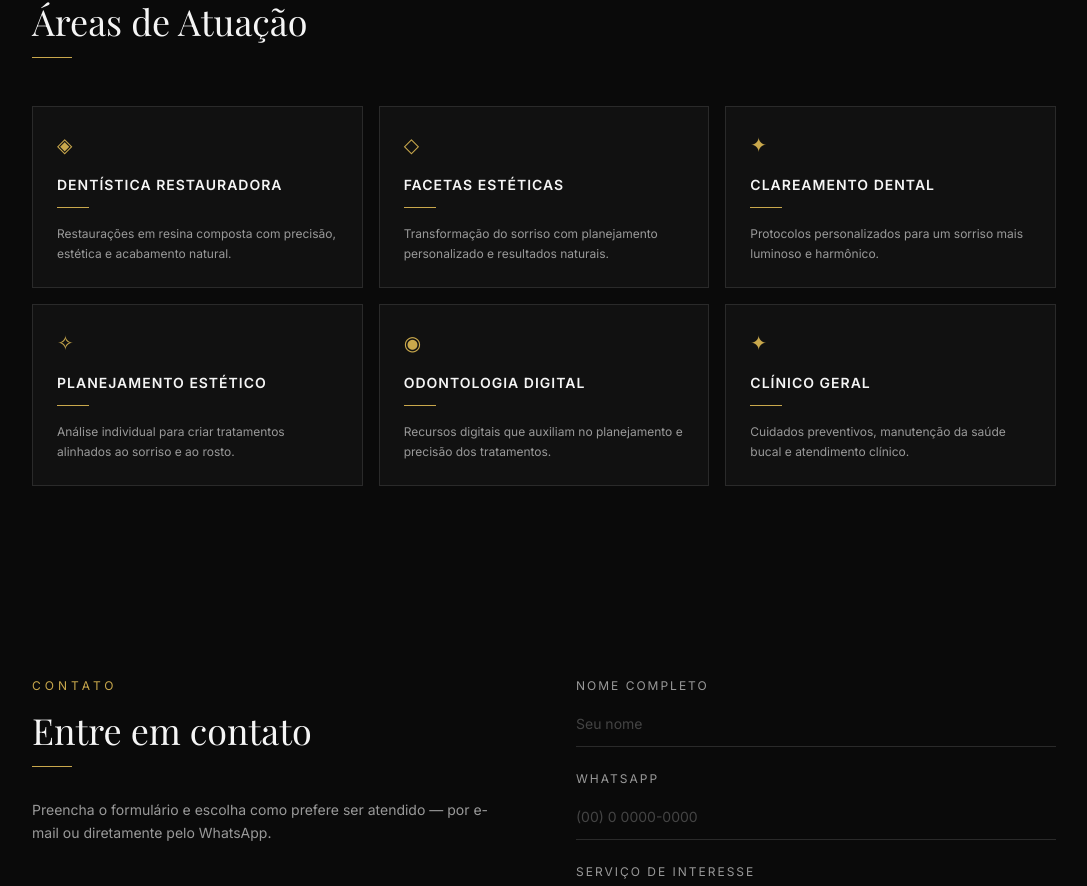
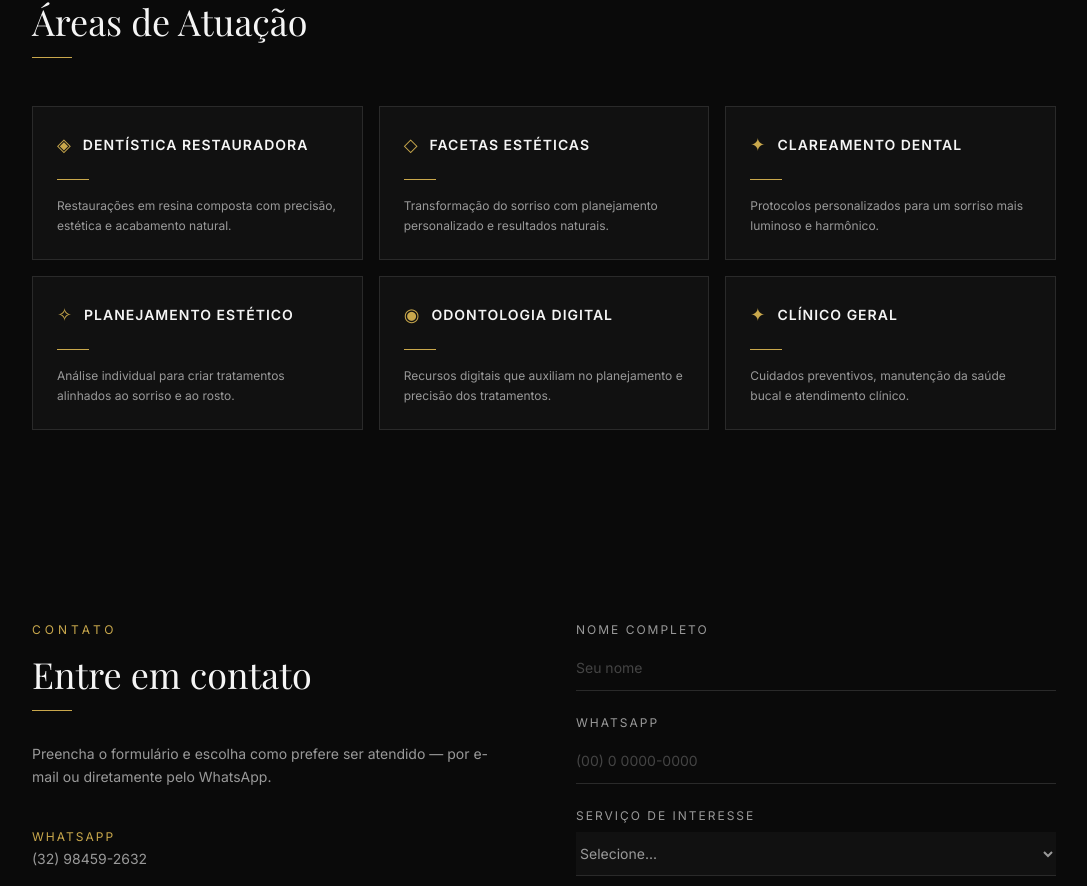
Before and after one commit to pedro-devxzd/projeto-nomade, a Next.js app: page / in a window 1280 px wide. Shown: the part 1759-2645 px from the top of the page, without its empty margins (96-1183 px from the left). Built offline with nearby package versions, Linux system fonts and the light colour scheme; a web font is replaced by a local one.

Commit message:
adiciona equilibrio

```diff
--- a/app/components/sections/Servicos.jsx
+++ b/app/components/sections/Servicos.jsx
@@ -65,13 +65,13 @@ export default function Servicos() {
                 hover:shadow-[0_20px_40px_rgba(201,168,76,0.12)]
               "
             >
-              <p className="text-[#C9A84C] text-xl mb-4 transition-transform duration-500 group-hover:scale-110">
-                {s.icone}
-              </p>
+              <div className="flex items-center gap-3 mb-5">
+                <p className="text-[#C9A84C] text-lg">{s.icone}</p>
 
-              <h3 className="text-[#F5F5F5] text-sm font-semibold uppercase tracking-[1px] mb-3">
-                {s.nome}
-              </h3>
+                <h3 className="text-[#F5F5F5] text-sm font-semibold uppercase tracking-[1px]">
+                  {s.nome}
+                </h3>
+              </div>
 
               <div className="w-8 h-px bg-[#C9A84C] mb-4"></div>
 
```
